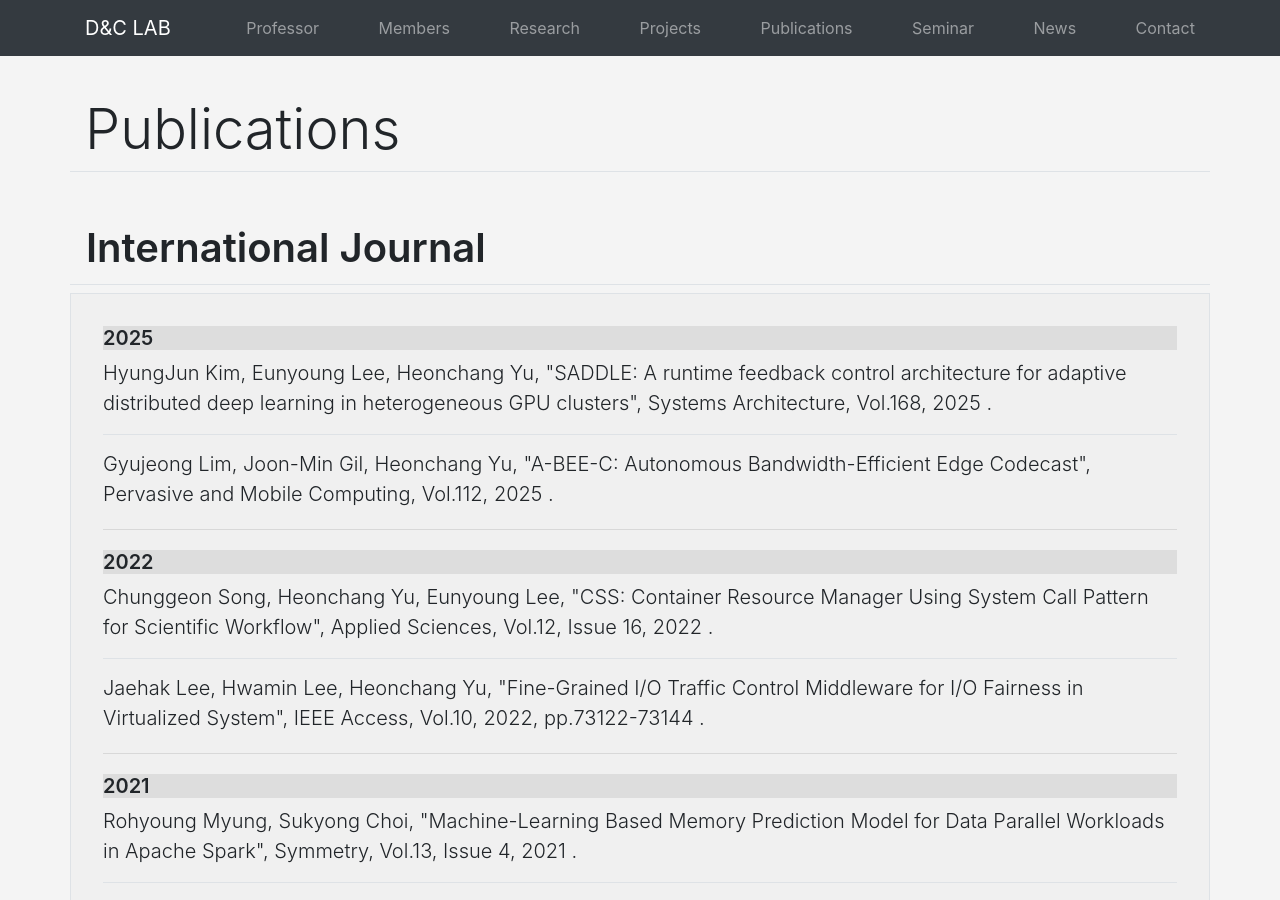
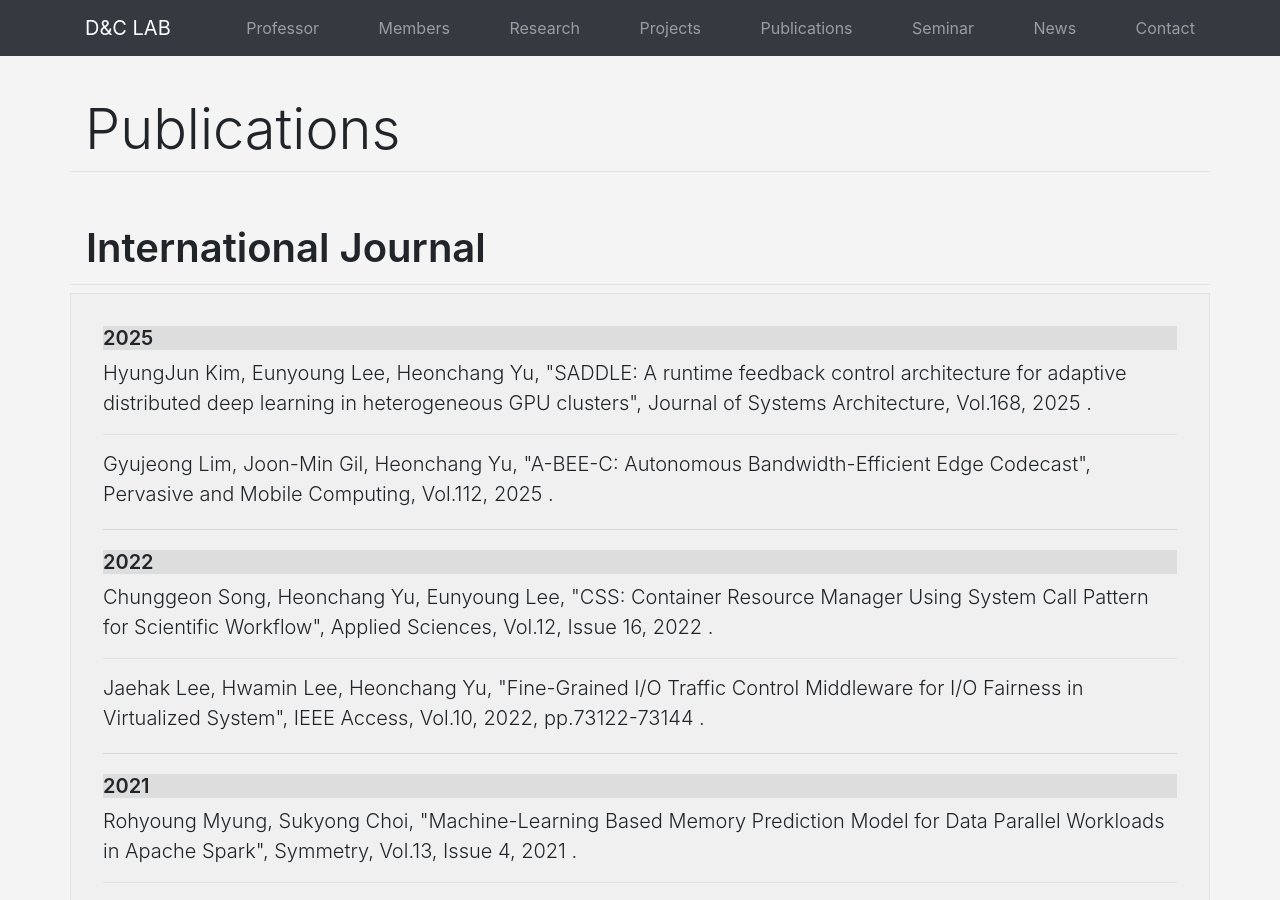
Before and after one commit to KU-Cloud/ku-cloud.github.io, a Jekyll site: the page built from publications.html, in a window 1280 px wide and 900 px high. Built offline with Jekyll 4.4.1, drawn with Linux system fonts in a browser that asks for light colours.

Commit message:
update: fixed naming for journal in publication Updated name for publication in JI entry

```diff
--- a/_data/publications-ji.yaml
+++ b/_data/publications-ji.yaml
@@ -2696,7 +2696,7 @@
     "volume": "112"
   },
   {
-    "container-title": "Systems Architecture",
+    "container-title": "Journal of Systems Architecture",
     "abstract": "Adaptive training in heterogeneous GPU clusters requires more than isolated heuristics—it demands a real-time, feedback-driven control system. SADDLE is a self-adaptive framework that unifies global batch scaling, local throughput balancing, and transient straggler mitigation into a fully coordinated runtime. It combines scaling guided by the Gradient Noise Scale (GNS), z-score detection over Exponentially Weighted Moving Average (EWMA)-smoothed iteration times, and responsiveness tuned via a Proportional–Integral–Derivative (PID) controller into a single, event-driven control loop. Across vision and language tasks, SADDLE improves training time by up to 2.84×and accuracy by up to 5.26% over strong baselines, while maintaining under 6% runtime overhead. This reframing positions adaptive training as dynamic system regulation, enabling deep learning frameworks to self-optimize under real-world heterogeneity.",
     "author": [
       {
```
